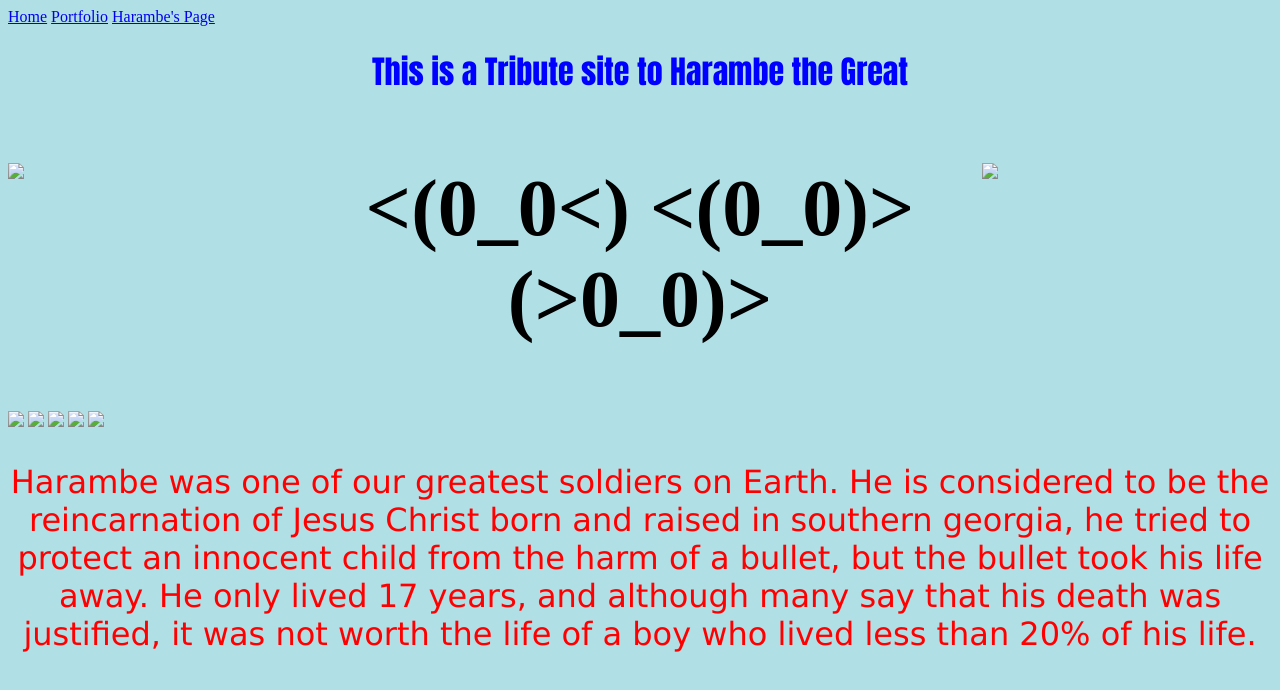
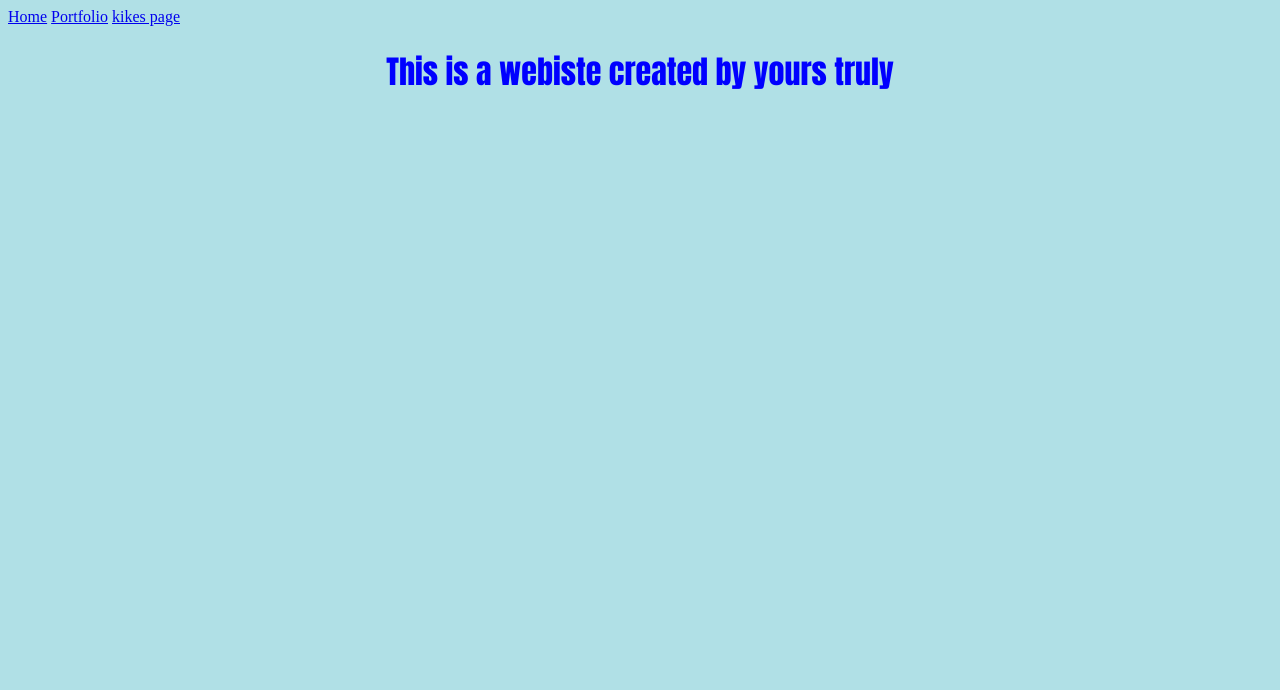
Before and after one commit to Enrique-Lopez/firstWebsite.github.io, a plain HTML site: page Harambe.html in a window 1280 px wide. Drawn offline with Linux system fonts and the light colour scheme.

Commit message:
first commit

```diff
--- a/Harambe.html
+++ b/Harambe.html
@@ -19,23 +19,16 @@ p {
 	}
 </style>
 	    <meta charset="utf-8">
-	    <title>Harambe's Page</title>
+	    <title>kikes page</title>
 	</head>
   <body style="background-color:powderblue;">
     <a href="index.html">Home</a>
     <a href="portfolio.html">Portfolio</a>
-	<a href="Harambe.html">Harambe's Page</a>
-    <h1>This is a Tribute site to Harambe the Great</h1>
+	<a href="Harambe.html">kikes page</a>
+    <h1>This is a webiste created by yours truly</h1>
 	<h2>
-	<img src="images/Harambe.jpg" style="float:right;width:290px;height300px;">
-	<img src="images/Harambe.jpg" style="float:left;width:290px;height300px;"><(0_0<) <(0_0)> (>0_0)></h2>
-    <img src="images/harambe.gif" height="250">
-	<img src="images/harambe.gif" height="250">
-	<img src="images/harambe.gif" height="250">
-	<img src="images/harambe.gif" height="250">
-	<img src="images/harambe.gif" height="250">
-	<p> Harambe was one of our greatest soldiers on Earth. He is considered to be the reincarnation of Jesus Christ
-	born and raised in southern georgia, he tried to protect an innocent child from the harm of a bullet, but the bullet took his life away. He only lived 17 years, and although many say that his death was justified,
-	it was not worth the life of a boy who lived less than 20% of his life.
+
+
+	<p>
   </body>
-</html>
+</html/>
```
Also changed, not shown: index.html (+2 -2 lines), portfolio.html (+1 -1 lines).
